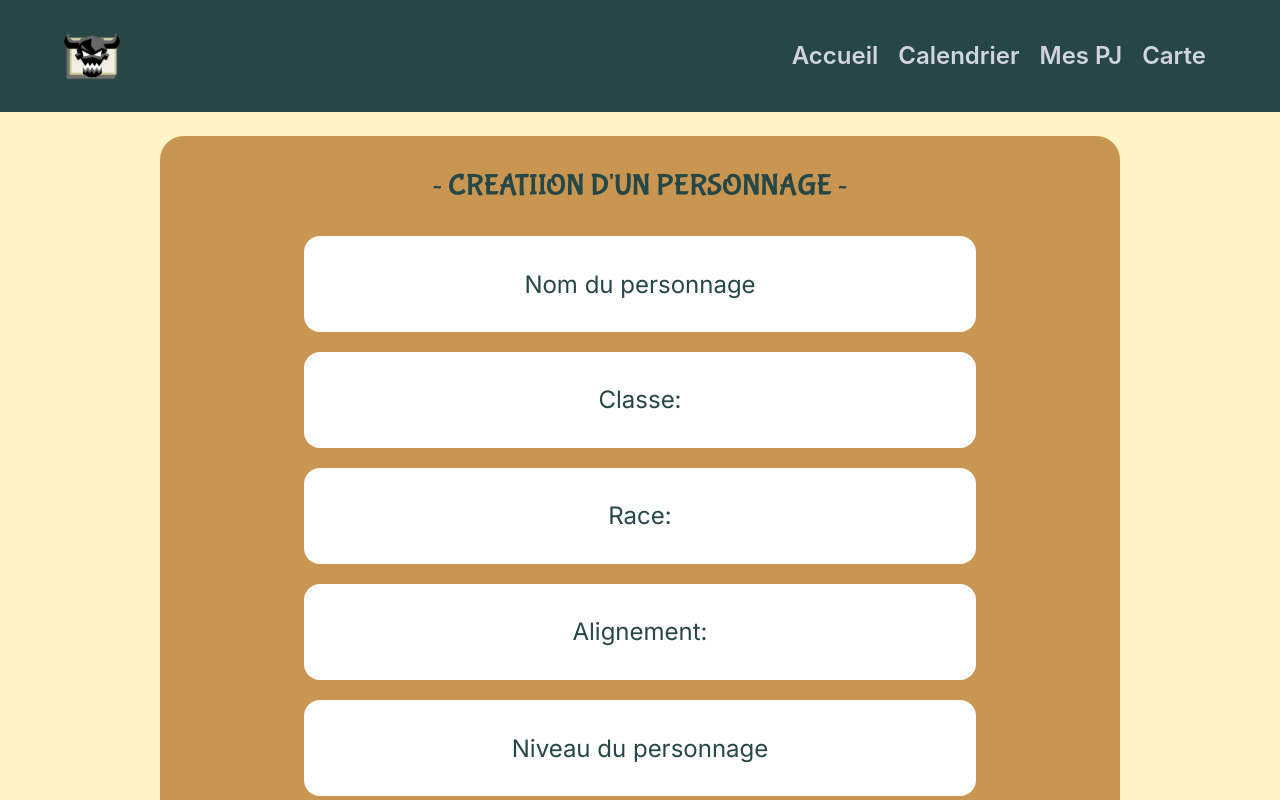
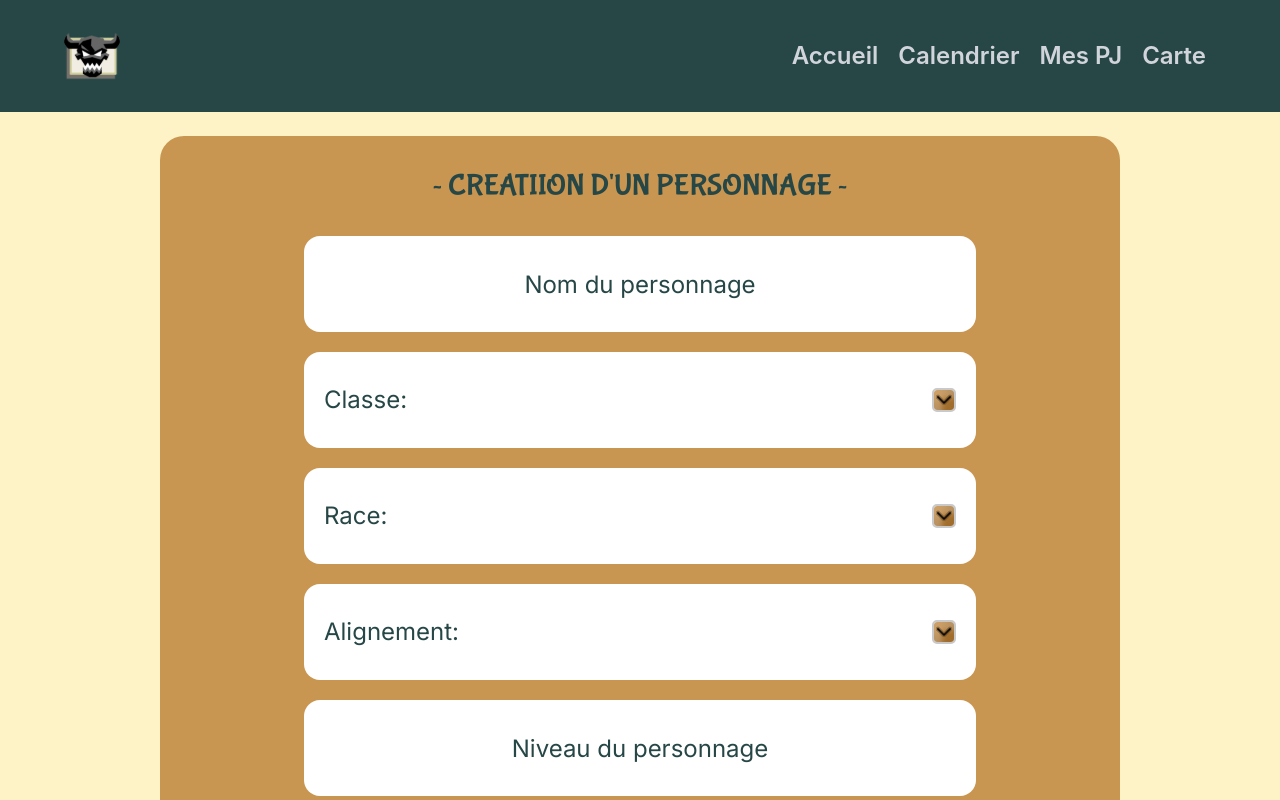
Before and after one commit to Enta12/lyssande, a React (Create React App) app in the folder front/: page /pj/new in a window 1280 px wide. Shown: the top 800 px of the page. Built offline with nearby package versions, Linux system fonts and the light colour scheme.

Commit message:
feat(InputSelect): match with figma

```diff
--- a/front/src/components/inputSelect.tsx
+++ b/front/src/components/inputSelect.tsx
@@ -1,4 +1,5 @@
-import React, { useEffect, useRef, useState } from "react";
+import React, { useEffect, useRef, useState } from "react"
+import iconOpen from '../assets/openInputSelect.svg'
 
 interface Props {
     width?: string;
@@ -33,20 +34,26 @@ const InputSelect = ({title, options, width= "3/4", height = "24"} : Props) => {
     },[selectRef]);
 
     return (
-      <div
-        className={`text-swamp w-3/4 rounded-2xl text-center text-2xl placeholder-[#274747] font-inter w-${width} bg-white`}
-      >
-        <div ref={selectRef} onClick={() => {setIsOpen(true)}} className={`flex justify-center items-center h-${height}`}>
-          {`${title}: ${optionSelected}`}
+      <div className={`w-${width} text-swamp text-center text-2xl font-inter`}>
+          <div
+            onClick={() => {setIsOpen(!isOpen)}}
+            className={`m-0 h-${height} ${isOpen? "rounded-t-2xl" : "rounded-2xl"} flex justify-between items-center px-5 bg-white`}
+          >
+            {`${title}: ${optionSelected}`}
+            <img
+              className={isOpen? "rotate-180 transition-transform" : "transition-transform"}
+              src={iconOpen}
+              alt="open select"
+            />
+          </div>
+          {options.map((option, index) => <Option height={height} last={index===options.length-1} key={`${title}${index}`} name={option} display={isOpen} selectAnOption={e => {selectAnOption(e)}} />)}
+          <input readOnly type="hidden" value={optionSelected}/>
         </div>
-        {options.map((option, index) => <Option height={height} key={`${title}${index}`} name={option} display={isOpen} selectAnOption={e => {selectAnOption(e)}} />)}
-          <input readOnly className="hidden" type="text" value={optionSelected}/>
-      </div>
     )
 }
 
-const Option = ({name, display, selectAnOption, height} : {height: string, name: string, display: boolean, selectAnOption: (e: React.MouseEvent<HTMLDivElement, MouseEvent>) => void}) => {
-    const classNames = `${display? "border-t flex justify-center items-center  h-" + height : "hidden"}`
+const Option = ({height, name, display, selectAnOption, last} : {height: string, last: boolean, name: string, display: boolean, selectAnOption: (e: React.MouseEvent<HTMLDivElement, MouseEvent>) => void}) => {
+    const classNames = display? `h-${height} z-10 border-t flex justify-center items-center ${last?"rounded-b-2xl" : ""} bg-white` : "hidden"
     return(
         <div className={classNames} onClick={e => selectAnOption(e)}>{name}</div>
     )
--- a/front/tailwind.config.js
+++ b/front/tailwind.config.js
@@ -12,6 +12,11 @@ module.exports = {
         swamp: '#274747',
         beige: '#F1E5D5'
       },
+      keyframes: {
+        animation: {
+          'spin-slow': 'spin 3s linear infinite',
+        }
+      },
       fontFamily: {
         bubblegum : "'Bubblegum Sans', cursive",
         inter : "'Inter', sans-serif"
```
Also changed, not shown: front/src/assets/openInputSelect.svg (added).
